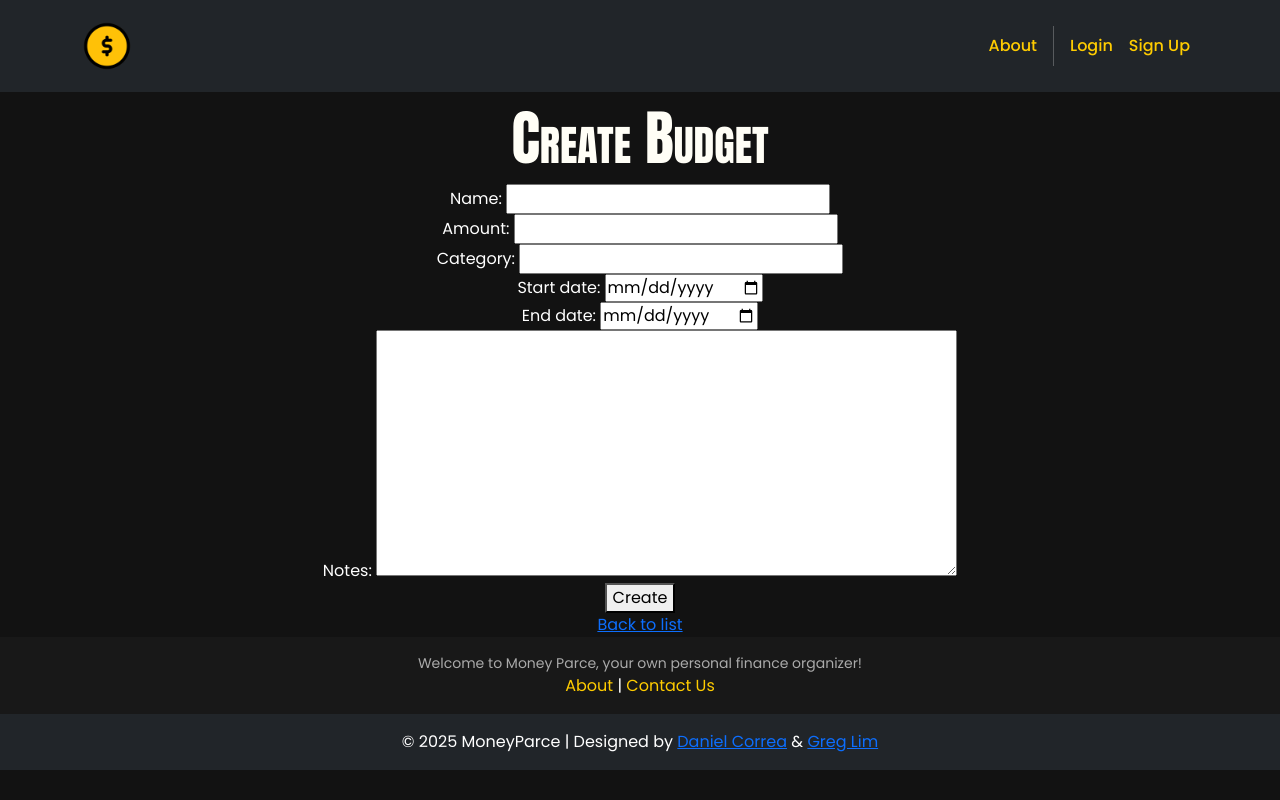
After one commit to keself/moneyparce, a Django app: page /budgets/create/ in a window 1280 px wide. The commit adds this page. Run offline with Django 5.2, Linux system fonts and the light colour scheme; some libraries are stand-ins or nearby versions.

Commit message:
implemented creation, editing, and deletion of budgets

```diff
--- /dev/null
+++ b/moneyparce/budgets/forms.py
@@ -0,0 +1,11 @@
+from django import forms
+from .models import Budget
+
+class BudgetForm(forms.ModelForm):
+    class Meta:
+        model = Budget
+        fields = ['name', 'amount', 'category', 'start_date', 'end_date', 'notes']
+        widgets = {
+            'start_date': forms.DateInput(attrs={'type': 'date'}),
+            'end_date': forms.DateInput(attrs={'type': 'date'}),
+        }
--- /dev/null
+++ b/moneyparce/budgets/models.py
@@ -0,0 +1,12 @@
+from django.db import models
+
+class Budget(models.Model):
+    name = models.CharField(max_length=100)
+    amount = models.DecimalField(max_digits=10, decimal_places=2)
+    category = models.CharField(max_length=50)
+    start_date = models.DateField()
+    end_date = models.DateField()
+    notes = models.TextField(blank=True)
+
+    def __str__(self):
+        return f"{self.name} (${self.amount})"
--- /dev/null
+++ b/moneyparce/budgets/templates/budgets/budget_form.html
@@ -0,0 +1,11 @@
+{% extends 'base.html' %}
+
+{% block content %}
+  <h2>{{ action }} Budget</h2>
+  <form method="post">
+    {% csrf_token %}
+    {{ form.as_p }}
+    <button type="submit">{{ action }}</button>
+  </form>
+  <a href="{% url 'budget_list' %}">Back to list</a>
+{% endblock %}
--- /dev/null
+++ b/moneyparce/budgets/urls.py
@@ -0,0 +1,9 @@
+from django.urls import path
+from . import views
+
+urlpatterns = [
+    path('', views.budget_list, name='budget_list'),
+    path('create/', views.create_budget, name='create_budget'),
+    path('edit/<int:budget_id>/', views.edit_budget, name='edit_budget'),
+    path('delete/<int:budget_id>/', views.delete_budget, name='delete_budget'),
+]
--- /dev/null
+++ b/moneyparce/budgets/views.py
@@ -0,0 +1,36 @@
+from django.shortcuts import render, get_object_or_404, redirect
+from .models import Budget
+from .forms import BudgetForm
+
+def create_budget(request):
+    if request.method == 'POST':
+        form = BudgetForm(request.POST)
+        if form.is_valid():
+            form.save()
+            return redirect('budget_list')
+    else:
+        form = BudgetForm()
+    return render(request, 'budgets/budget_form.html', {'form': form, 'action': 'Create'})
+
+def edit_budget(request, budget_id):
+    budget = get_object_or_404(Budget, id=budget_id)
+    if request.method == 'POST':
+        form = BudgetForm(request.POST, instance=budget)
+        if form.is_valid():
+            form.save()
+            return redirect('budget_list')
+    else:
+        form = BudgetForm(instance=budget)
+    return render(request, 'budgets/budget_form.html', {'form': form, 'action': 'Edit'})
+
+def delete_budget(request, budget_id):
+    budget = get_object_or_404(Budget, id=budget_id)
+    if request.method == 'POST':
+        budget.delete()
+        return redirect('budget_list')
+    return render(request, 'budgets/budget_confirm_delete.html', {'budget': budget})
+
+
+def budget_list(request):
+    budgets = Budget.objects.all()
+    return render(request, 'budgets/budget_list.html', {'budgets': budgets})
--- a/moneyparce/moneyparce/settings.py
+++ b/moneyparce/moneyparce/settings.py
@@ -41,6 +41,7 @@ INSTALLED_APPS = [
     'home',
     'accounts',
     'transactions',
+    'budgets',
 ]
 
 MIDDLEWARE = [
--- a/moneyparce/moneyparce/templates/base.html
+++ b/moneyparce/moneyparce/templates/base.html
@@ -27,6 +27,7 @@
               d-lg-block"></div>
             {% if user.is_authenticated %}
             <a class="nav-link" href="{% url 'transactions' %}">Transactions</a>
+            <a class="nav-link" href="{% url 'budget_list' %}">Budgets</a>
             <a class="nav-link"
               href="{% url 'accounts.logout' %}">Logout ({{user.username }})</a>
             {% else %}
--- a/moneyparce/moneyparce/urls.py
+++ b/moneyparce/moneyparce/urls.py
@@ -22,4 +22,5 @@ urlpatterns = [
     path('', include('home.urls')),
     path('accounts/', include('accounts.urls')),
     path('transactions/', include('transactions.urls')),
+    path('budgets/', include('budgets.urls')),
 ]
```
Also changed, not shown: moneyparce/budgets/templates/budgets/budget_confirm_delete.html (added, +11 -0 lines), moneyparce/budgets/templates/budgets/budget_list.html (added, +17 -0 lines), moneyparce/budgets/migrations/0001_initial.py (added), moneyparce/budgets/migrations/__init__.py (added).
